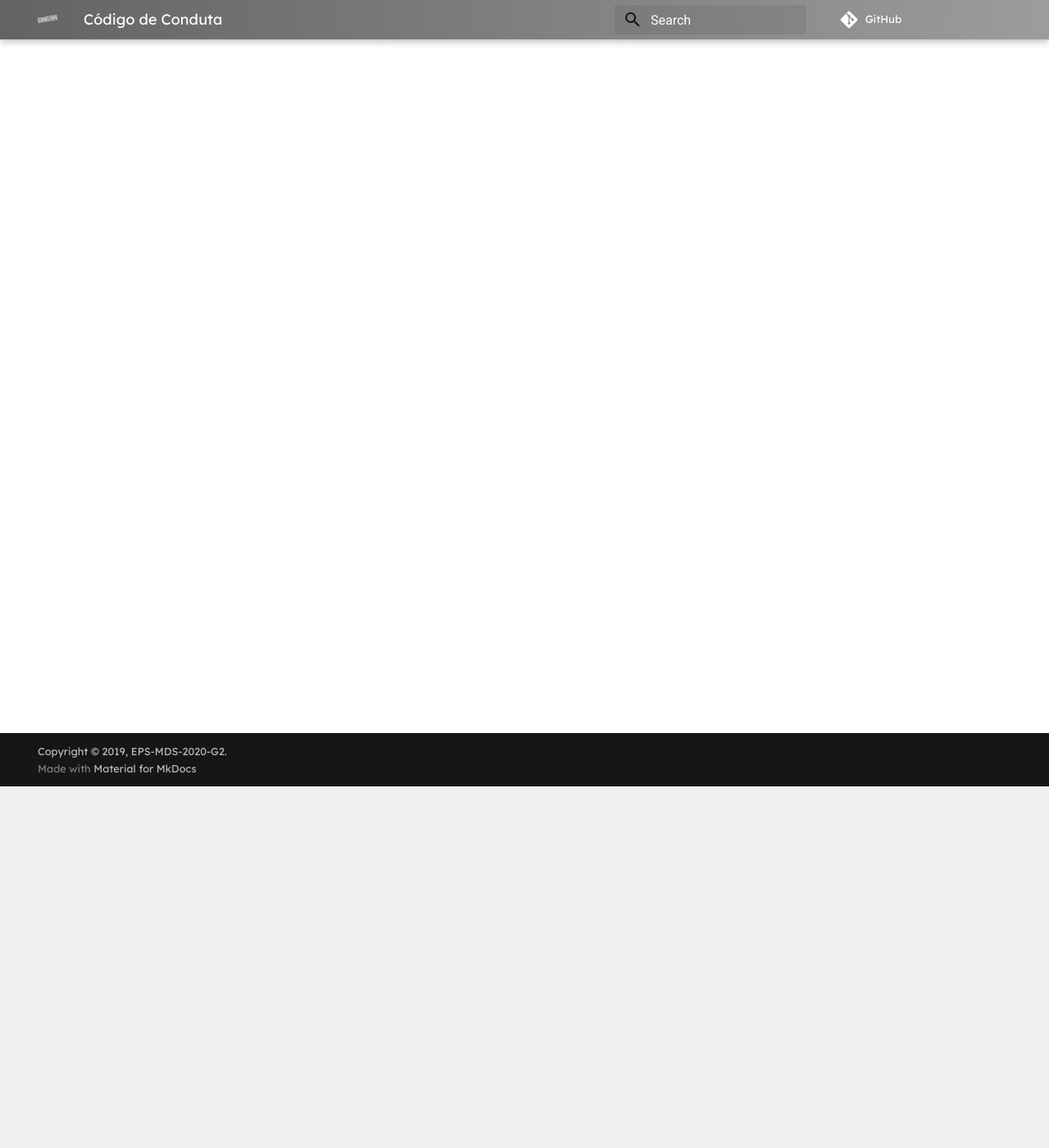
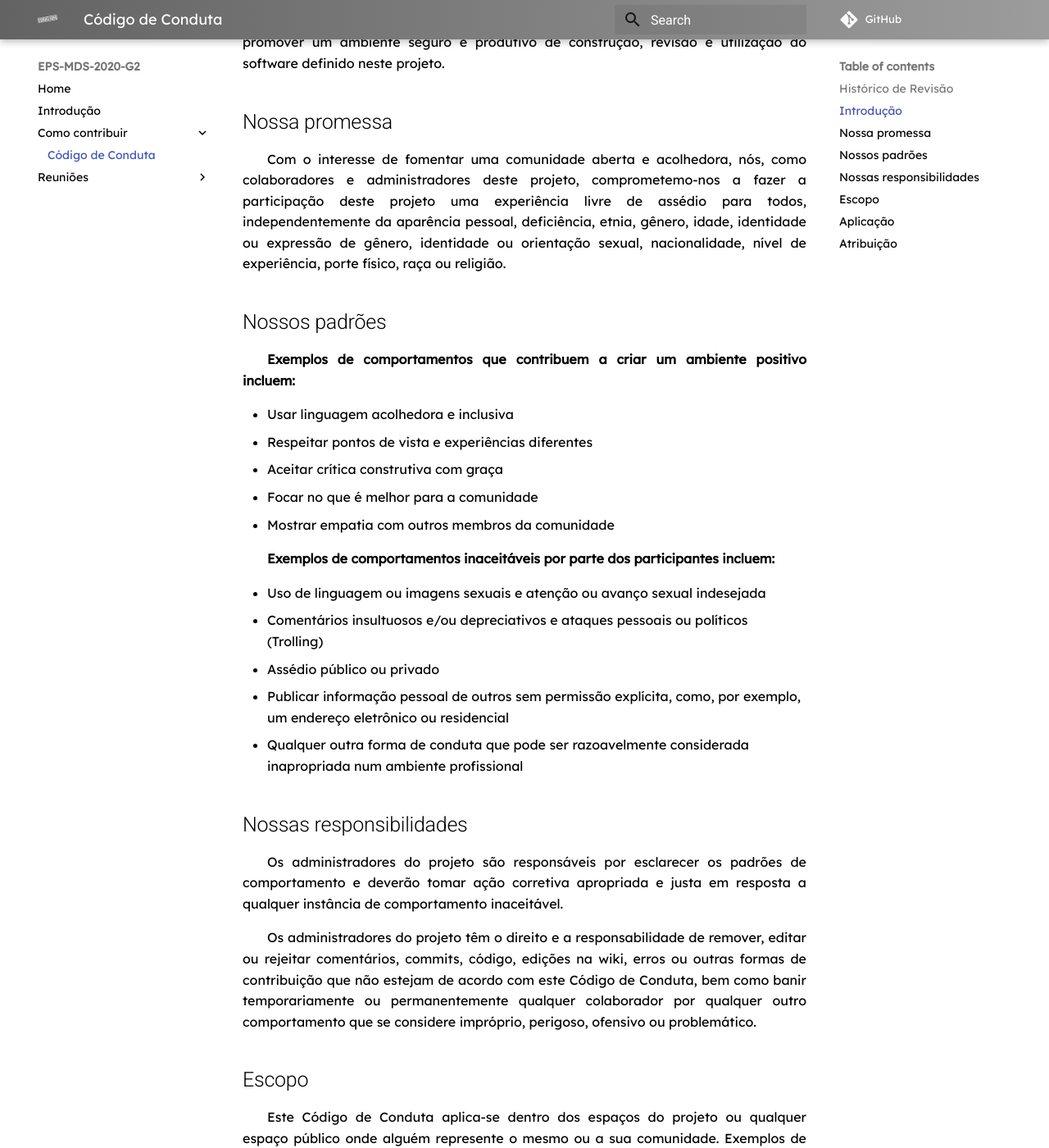
Before and after one commit to fga-eps-mds/2020.2-Eccoar, an MkDocs documentation site: the page built from docs/contribuicao/conduta.md, in a window 1280 px wide and 1400 px high, scrolled down 441 px. Shown: the whole window at 82% size. Built offline with MkDocs 1.6.1 and Material for MkDocs 9.7.7, drawn with Linux system fonts in a browser that asks for light colours; some web fonts are replaced; comment, search, counter and statistics services are not loaded; old or Windows-style settings are respelled for this version of MkDocs; some of the changed text lies outside the part shown.

Commit message:
creating code of conduct doc

```diff
--- a/docs/contribuicao/conduta.md
+++ b/docs/contribuicao/conduta.md
@@ -1 +1,52 @@
-# lálá
+# Código de Conduta para Colaboradores
+
+## Histórico de Revisão
+
+|Autor|Descrição|Data|Versão|
+|--|--|--|--|
+|[Matheus Blanco](https://github.com/MatheusBlanco)|Criação do Documento|10/02/2021|1.0|
+
+## Introdução
+
+Este documento foi criado com o objetivo de servir como um guia de conduta para prováveis contribuidores deste projeto. O mesmo deve ser seguido para que se possa promover um ambiente seguro e produtivo de construção, revisão e utilização do software definido neste projeto.
+
+## Nossa promessa
+
+Com o interesse de fomentar uma comunidade aberta e acolhedora, nós, como colaboradores e administradores deste projeto, comprometemo-nos a fazer a participação deste projeto uma experiência livre de assédio para todos, independentemente da aparência pessoal, deficiência, etnia, gênero, idade, identidade ou expressão de gênero, identidade ou orientação sexual, nacionalidade, nível de experiência, porte físico, raça ou religião.
+
+## Nossos padrões
+
+**Exemplos de comportamentos que contribuem a criar um ambiente positivo incluem:**
+
+- Usar linguagem acolhedora e inclusiva
+- Respeitar pontos de vista e experiências diferentes
+- Aceitar crítica construtiva com graça
+- Focar no que é melhor para a comunidade
+- Mostrar empatia com outros membros da comunidade
+
+**Exemplos de comportamentos inaceitáveis por parte dos participantes incluem:**
+
+- Uso de linguagem ou imagens sexuais e atenção ou avanço sexual indesejada
+- Comentários insultuosos e/ou depreciativos e ataques pessoais ou políticos (Trolling)
+- Assédio público ou privado
+- Publicar informação pessoal de outros sem permissão explícita, como, por exemplo, um endereço eletrônico ou residencial
+- Qualquer outra forma de conduta que pode ser razoavelmente considerada inapropriada num ambiente profissional
+
+## Nossas responsibilidades
+
+Os administradores do projeto são responsáveis por esclarecer os padrões de comportamento e deverão tomar ação corretiva apropriada e justa em resposta a qualquer instância de comportamento inaceitável.
+
+Os administradores do projeto têm o direito e a responsabilidade de remover, editar ou rejeitar comentários, commits, código, edições na wiki, erros ou outras formas de contribuição que não estejam de acordo com este Código de Conduta, bem como banir temporariamente ou permanentemente qualquer colaborador por qualquer outro comportamento que se considere impróprio, perigoso, ofensivo ou problemático.
+
+## Escopo
+
+Este Código de Conduta aplica-se dentro dos espaços do projeto ou qualquer espaço público onde alguém represente o mesmo ou a sua comunidade. Exemplos de representação do projeto ou comunidade incluem usar um endereço de email oficial do projeto, postar por uma conta de mídia social oficial, ou agir como um representante designado num evento online ou offline. A representação de um projeto pode ser ainda definida e esclarecida pelos administradores do projeto.
+
+## Aplicação
+
+Comportamento abusivo, de assédio ou de outros tipos pode ser comunicado contatando a equipe do projeto [INSIRA O ENDEREÇO DE EMAIL]. Todas as queixas serão revistas e investigadas e resultarão numa resposta necessária e apropriada à situação. A equipe é obrigada a manter a confidencialidade em relação ao elemento que reportou o incidente. Demais detalhes de políticas de aplicação podem ser postadas separadamente.
+
+Administradores do projeto que não sigam ou não mantenham o Código de Conduta em boa fé podem enfrentar repercussões temporárias ou permanentes determinadas por outros membros da liderança do projeto.
+
+## Atribuição
+Este Código de Conduta é adaptado do **Contributor Covenant**, versão 1.4, disponível em [https://www.contributor-covenant.org/pt-br/version/1/4/code-of-conduct.html](https://www.contributor-covenant.org/pt-br/version/1/4/code-of-conduct.html)
```
